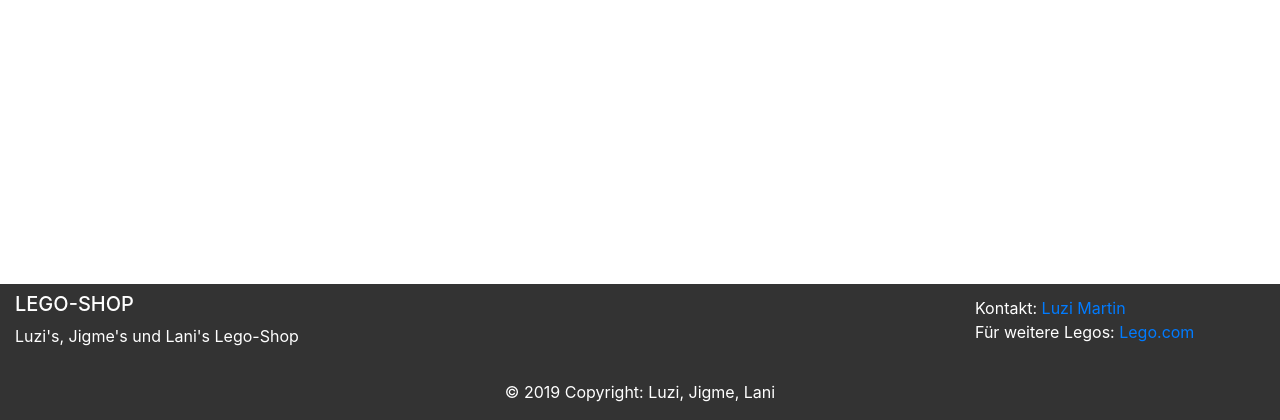
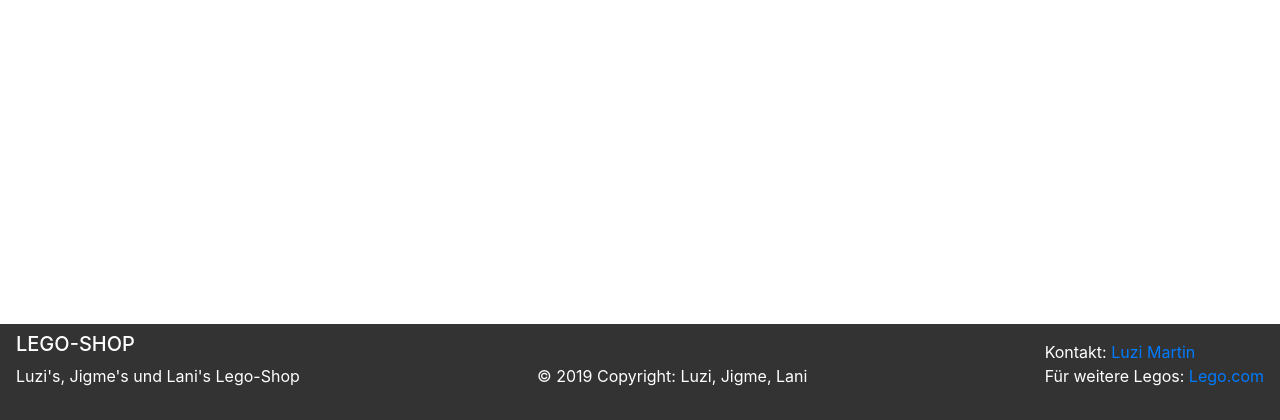
Before and after one commit to Luzi-Martin/LegoShop, a PHP site: template templates/footer.php in a window 1280 px wide. Shown: the part 380-800 px from the top of the page. Run offline with PHP 8.4, Linux system fonts and the light colour scheme; the template is opened without the code that fills it, so the values that code supplies are empty.

Commit message:
i swear i finshed the footer this time

```diff
--- a/templates/footer.php
+++ b/templates/footer.php
@@ -1,16 +1,16 @@
     </main>
 
     <!-- Footer -->
-    <footer class="page-footer font-small blue pt-2 footer" style="color: white; background-color: #333; height: Auto;">
+    <footer class="page-footer font-small blue pt-2 footer" style="color: white; background-color: #333; height: Auto; padding:16px">
 
       <!-- Footer Links -->
       <div class="container-fluid text-center text-md-left">
 
         <!-- Grid row -->
-        <div class="row justify-content-between" style="align-items: center">
+        <div class="row d-flex justify-content-between" style="align-items:flex-end">
 
           <!-- Grid column -->
-          <div class="col-md-6 mt-md-0 mt-3">
+          <div class=" mt-md-0 mt-3">
 
             <!-- Content -->
             <h5 class="text-uppercase">Lego-Shop</h5>
@@ -19,10 +19,12 @@
           </div>
           <!-- Grid column -->
 
-          <hr class="clearfix w-100 d-md-none pb-3">
+          <div class="footer-copyright text-center py-3 ">© 2019 Copyright:
+            <span>Luzi, Jigme, Lani</span>
+          </div>
 
           <!-- Grid column -->
-          <div class="col-md-3 align-right ">
+          <div class=" align-right ">
 
             <!-- Links -->
             <ul class="list-unstyled">
@@ -40,6 +42,8 @@
           </div>
           <!-- Grid column -->
 
+
+
         </div>
         <!-- Grid row -->
 
@@ -47,9 +51,7 @@
       <!-- Footer Links -->
 
       <!-- Copyright -->
-      <div class="footer-copyright text-center py-3">© 2019 Copyright:
-        <span>Luzi, Jigme, Lani</span>
-      </div>
+
       <!-- Copyright -->
 
     </footer>
```
